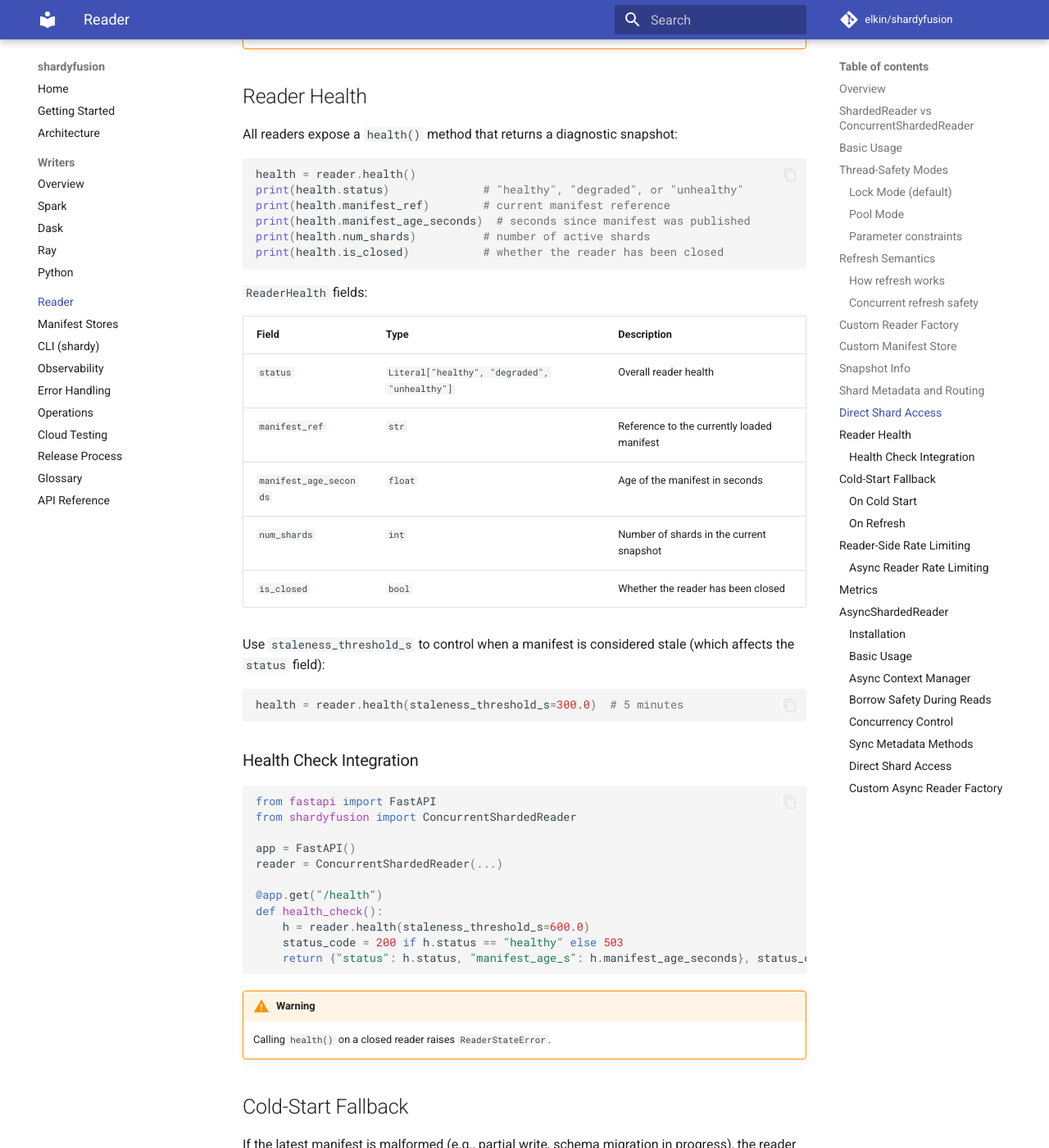
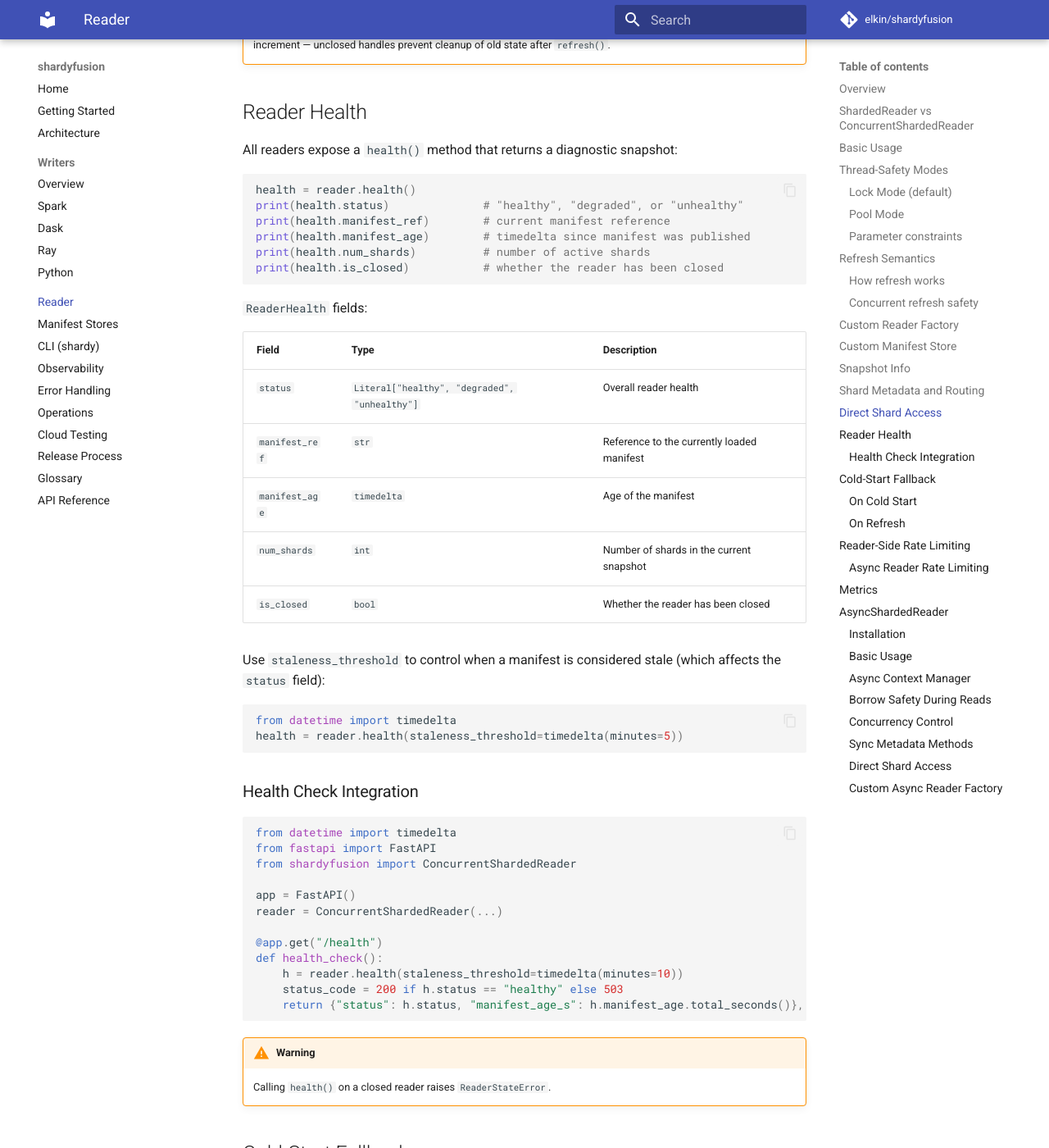
Before and after one commit to elkin/shardyfusion, an MkDocs documentation site: the page built from docs/reader.md, in a window 1280 px wide and 1400 px high, scrolled down 5755 px. Shown: the whole window at 82% size. Built offline with MkDocs 1.6.1 and Material for MkDocs 9.7.7, drawn with Linux system fonts in a browser that asks for light colours; comment, search, counter and statistics services are not loaded; some of the changed text lies outside the part shown.

Commit message:
docs: reflect timedelta and renamed parameters in documentation
Updates reader, writer, and operations documentation to use timedelta
in examples and tables. Reflects parameter renames like
staleness_threshold and initial_backoff.

````diff
--- a/docs/reader.md
+++ b/docs/reader.md
@@ -79,18 +79,19 @@
 Multiple reader instances per shard (`max_workers` copies), managed via a checkout pool. Concurrent threads get their own reader — no lock contention.
 
 ```python
+from datetime import timedelta
 reader = ConcurrentShardedReader(
     s3_prefix="s3://bucket/prefix",
     local_root="/tmp/shardyfusion-reader",
     thread_safety="pool",
     max_workers=8,              # 8 reader copies per shard
-    pool_checkout_timeout=30.0, # seconds to wait for an available reader
+    pool_checkout_timeout=timedelta(seconds=30.0), # duration to wait for an available reader
 )
 ```
 
 Best for: high concurrency or when individual reads have non-trivial latency. Trades memory for throughput.
 
-When all `max_workers` reader copies for a shard are checked out, the next thread blocks for up to `pool_checkout_timeout` seconds (default 30). If the timeout expires, `PoolExhaustedError` is raised. Tune this value based on your expected read latency and concurrency level.
+When all `max_workers` reader copies for a shard are checked out, the next thread blocks for up to `pool_checkout_timeout` (default 30s). If the timeout expires, `PoolExhaustedError` is raised. Tune this value based on your expected read latency and concurrency level.
 
 **Guidance on `max_workers`:** In lock mode, `max_workers` controls the `ThreadPoolExecutor` used by `multi_get` to read from multiple shards in parallel. In pool mode, it also controls how many reader copies are created per shard. Start with 4 and tune based on observed contention.
 
@@ -238,7 +239,7 @@
 health = reader.health()
 print(health.status)              # "healthy", "degraded", or "unhealthy"
 print(health.manifest_ref)        # current manifest reference
-print(health.manifest_age_seconds)  # seconds since manifest was published
+print(health.manifest_age)        # timedelta since manifest was published
 print(health.num_shards)          # number of active shards
 print(health.is_closed)           # whether the reader has been closed
 ```
@@ -249,19 +250,21 @@
 |---|---|---|
 | `status` | `Literal["healthy", "degraded", "unhealthy"]` | Overall reader health |
 | `manifest_ref` | `str` | Reference to the currently loaded manifest |
-| `manifest_age_seconds` | `float` | Age of the manifest in seconds |
+| `manifest_age` | `timedelta` | Age of the manifest |
 | `num_shards` | `int` | Number of shards in the current snapshot |
 | `is_closed` | `bool` | Whether the reader has been closed |
 
-Use `staleness_threshold_s` to control when a manifest is considered stale (which affects the `status` field):
+Use `staleness_threshold` to control when a manifest is considered stale (which affects the `status` field):
 
 ```python
-health = reader.health(staleness_threshold_s=300.0)  # 5 minutes
+from datetime import timedelta
+health = reader.health(staleness_threshold=timedelta(minutes=5))
 ```
 
 ### Health Check Integration
 
 ```python
+from datetime import timedelta
 from fastapi import FastAPI
 from shardyfusion import ConcurrentShardedReader
 
@@ -270,9 +273,9 @@
 
 @app.get("/health")
 def health_check():
-    h = reader.health(staleness_threshold_s=600.0)
+    h = reader.health(staleness_threshold=timedelta(minutes=10))
     status_code = 200 if h.status == "healthy" else 503
-    return {"status": h.status, "manifest_age_s": h.manifest_age_seconds}, status_code
+    return {"status": h.status, "manifest_age_s": h.manifest_age.total_seconds()}, status_code
 ```
 
 !!! warning
````
Also changed, not shown: docs/manifest-stores.md (+11 -11 lines), docs/operations.md (+6 -5 lines), docs/test-coverage-gaps.md (added, +128 -0 lines), docs/writer.md (+2 -2 lines), docs/writers/dask.md (+1 -1 lines).
